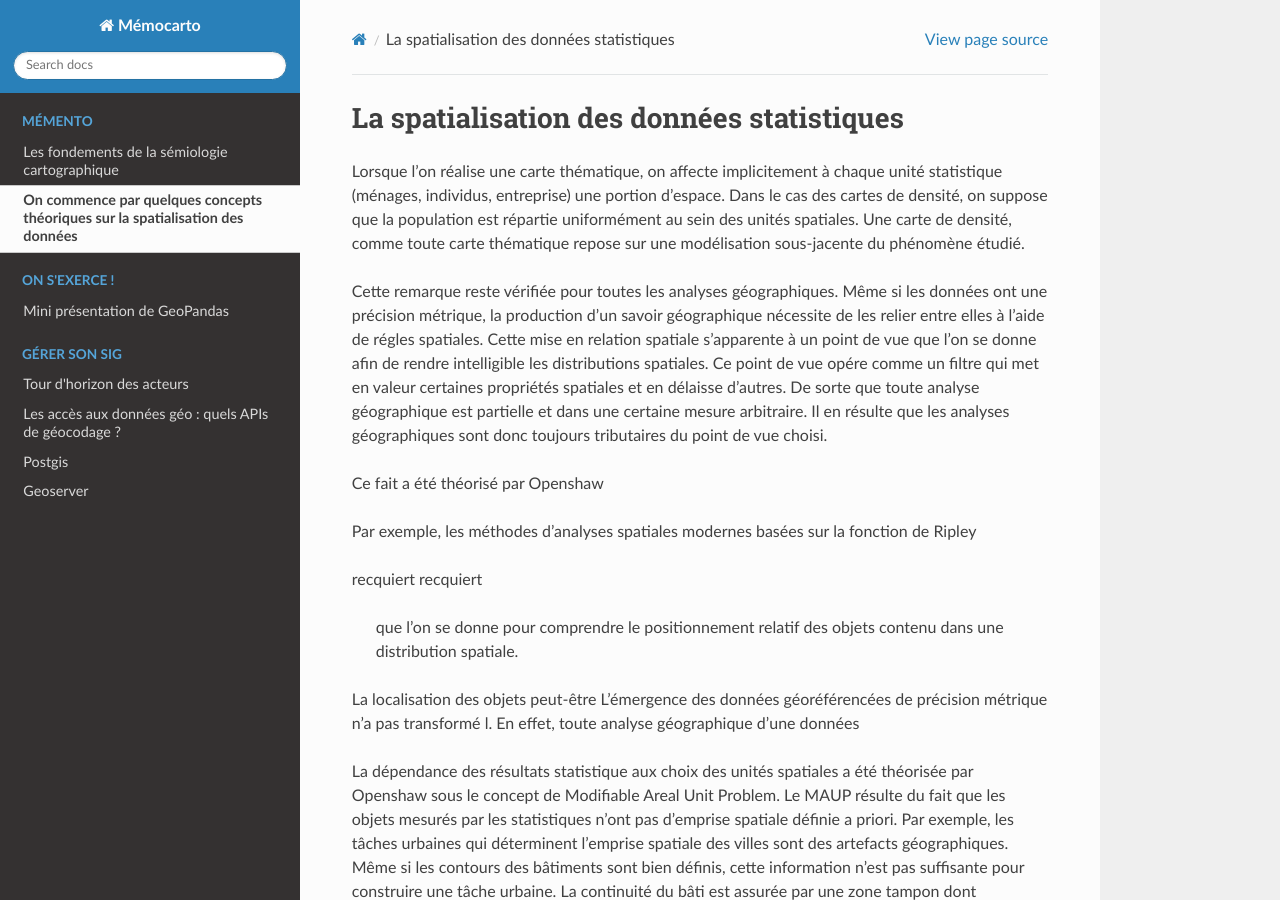
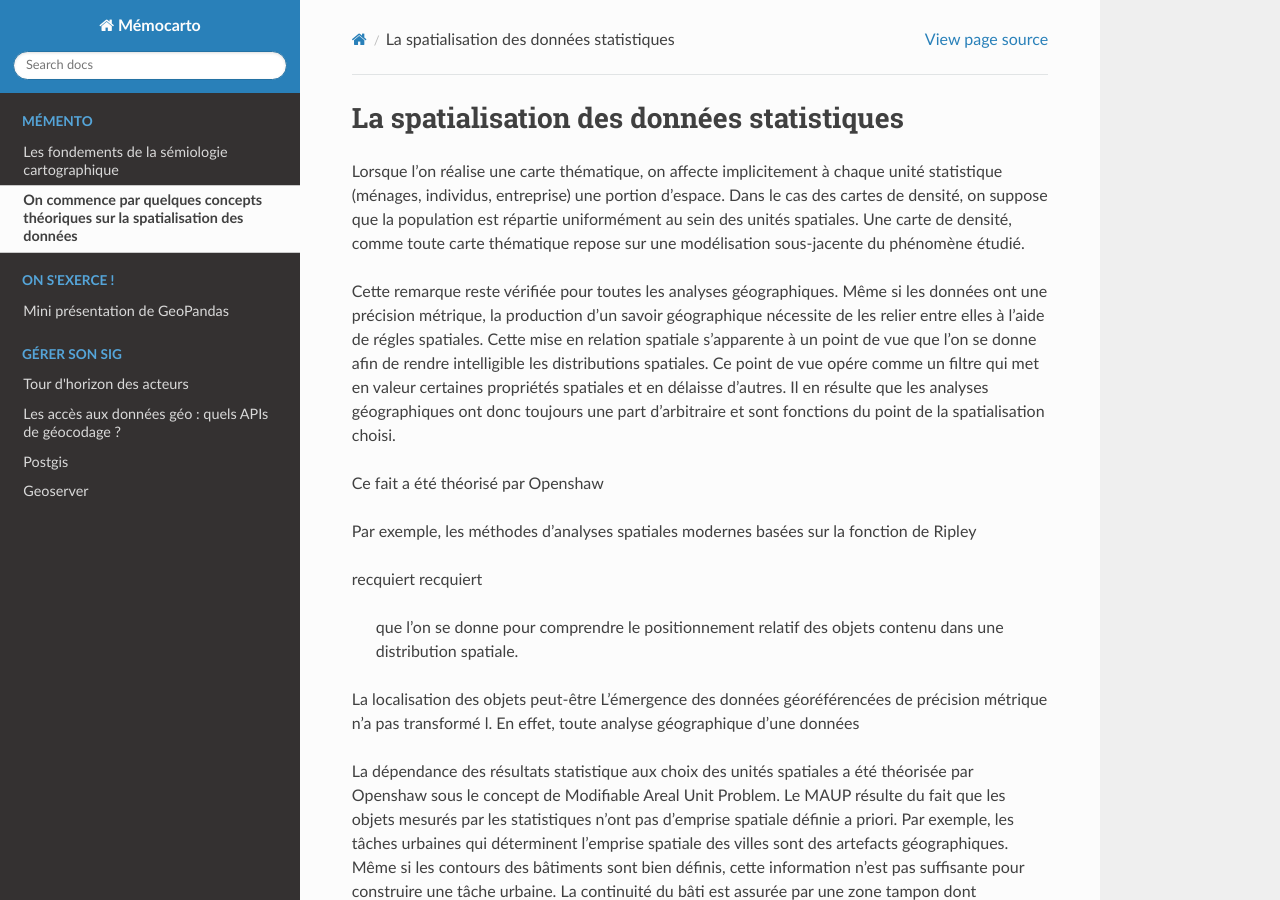
Before and after one commit to JulieDjidji/memocarto, a Sphinx documentation site: the page built from doc/source/concepts.rst, in a window 1280 px wide and 900 px high. Built offline with Sphinx 7.4.7 and the Read the Docs theme 2.0.0, drawn with Linux system fonts in a browser that asks for light colours; pages that are not in the unit, such as notebooks, are missing from menus.

Commit message:
Update concepts.rst

```diff
--- a/doc/source/concepts.rst
+++ b/doc/source/concepts.rst
@@ -3,7 +3,7 @@ La spatialisation des données statistiques
 
 Lorsque l'on réalise une carte thématique, on affecte implicitement à chaque unité statistique (ménages, individus, entreprise) une portion d'espace. Dans le cas des cartes de densité, on suppose que la population est répartie uniformément au sein des unités spatiales. Une carte de densité, comme toute carte thématique repose sur une modélisation sous-jacente du phénomène étudié.
 
-Cette remarque reste vérifiée pour toutes les analyses géographiques. Même si les données ont une précision métrique, la production d'un savoir géographique nécessite de les relier entre elles à l'aide de régles spatiales. Cette mise en relation spatiale s'apparente à un point de vue que l'on se donne afin de rendre intelligible les distributions spatiales. Ce point de vue opére comme un filtre qui met en valeur certaines propriétés spatiales et en délaisse d'autres. De sorte que toute analyse géographique est partielle et dans une certaine mesure arbitraire. Il en résulte que les analyses géographiques sont donc toujours tributaires du point de vue choisi.
+Cette remarque reste vérifiée pour toutes les analyses géographiques. Même si les données ont une précision métrique, la production d'un savoir géographique nécessite de les relier entre elles à l'aide de régles spatiales. Cette mise en relation spatiale s'apparente à un point de vue que l'on se donne afin de rendre intelligible les distributions spatiales. Ce point de vue opére comme un filtre qui met en valeur certaines propriétés spatiales et en délaisse d'autres. Il en résulte que les analyses géographiques ont donc toujours une part d'arbitraire et sont fonctions du point de la spatialisation choisi.
 
 
 
```
